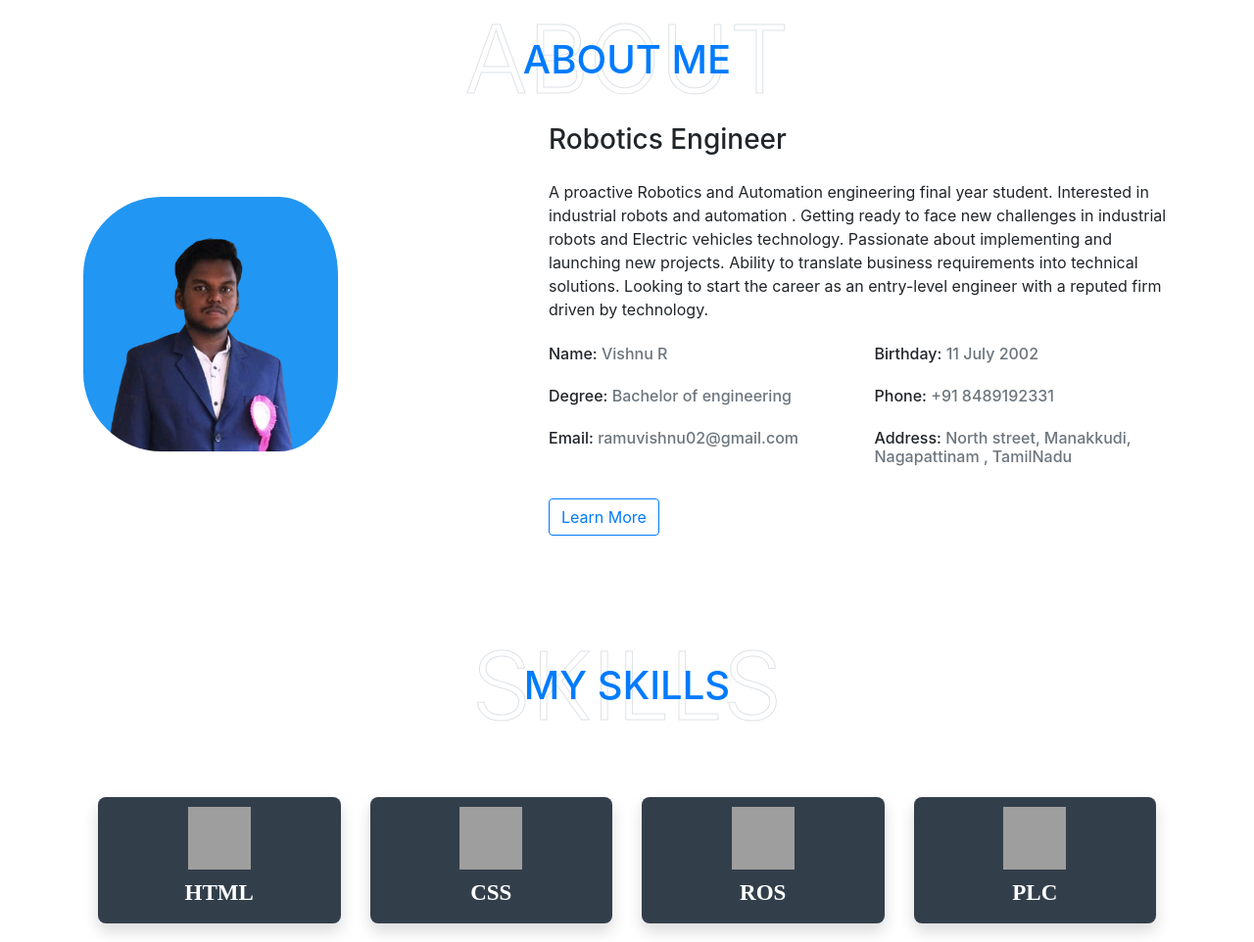
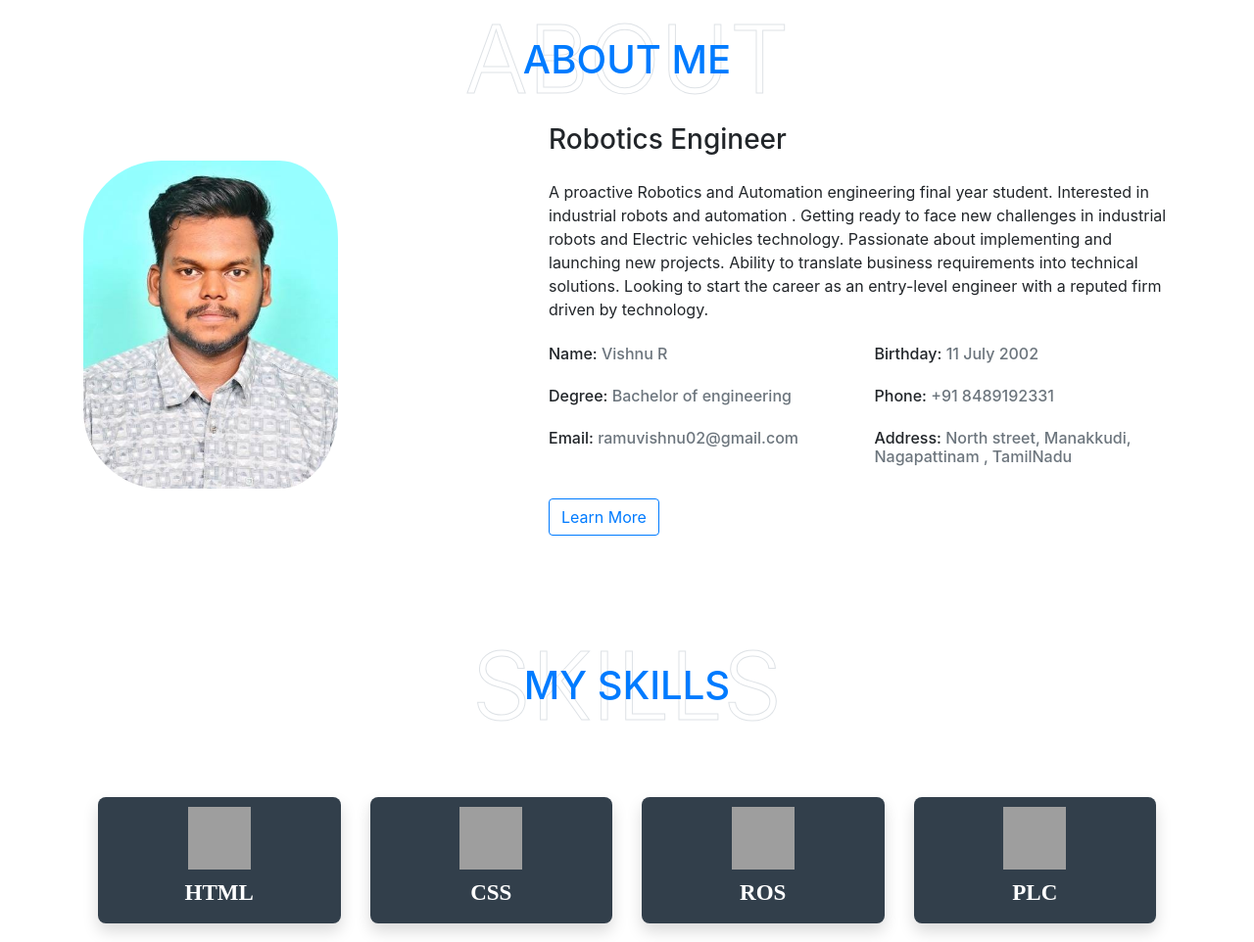
Before and after one commit to Vishnu071102/Personal-Portfolio, a plain HTML site: page index.html in a window 1280 px wide. Shown: the part 829-1791 px from the top of the page at 98% size. Drawn offline with nearby package versions, Linux system fonts and the light colour scheme; grey boxes are pictures that could not be loaded.

Commit message:
index.html

```diff
--- a/index.html
+++ b/index.html
@@ -60,7 +60,7 @@
         </div>
         <div class="row align-items-center">
             <div class="col-lg-5 pb-4 pb-lg-0">
-                <img class="img-fluid w-10" src="vishnu.png" alt="">
+                <img class="img-fluid w-10" src="WhatsApp Image 2024-10-21 at 3.15.14 PM.jpeg" alt="">
             </div>
             <div class="col-lg-7">
                 <h3 class="mb-4">Robotics Engineer</h3>
```
